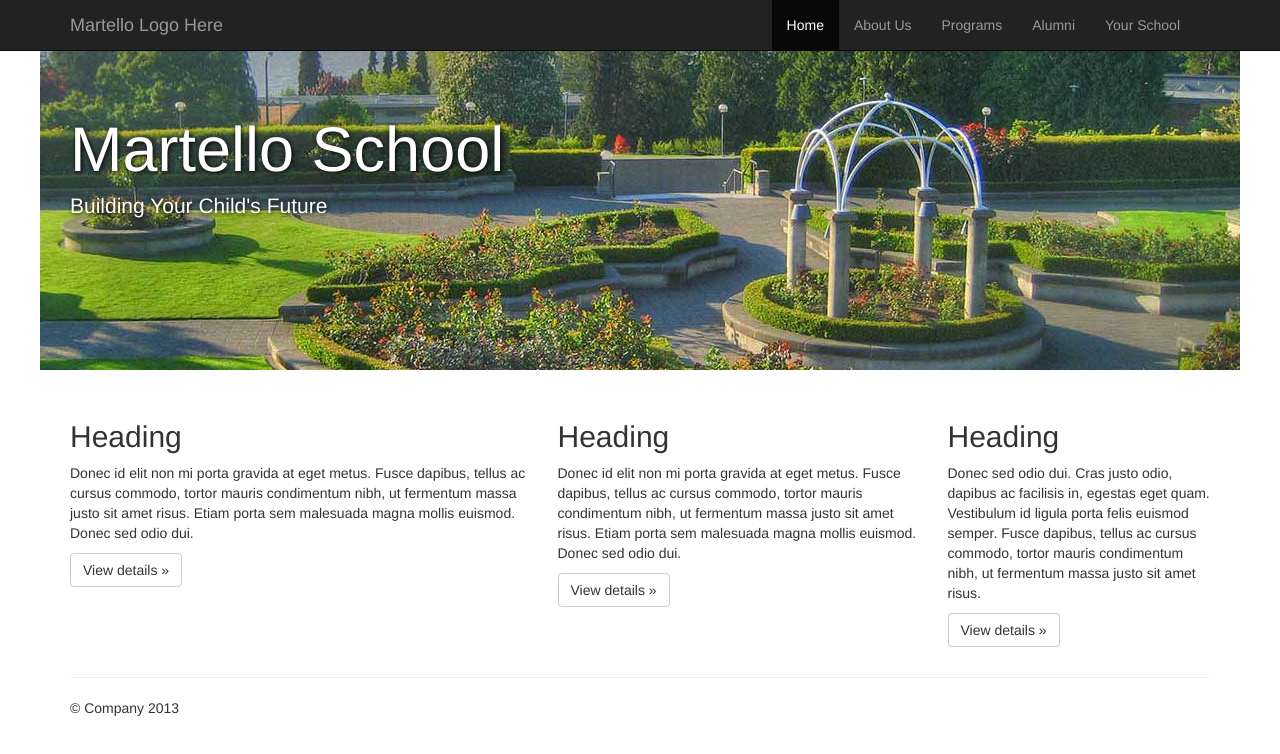
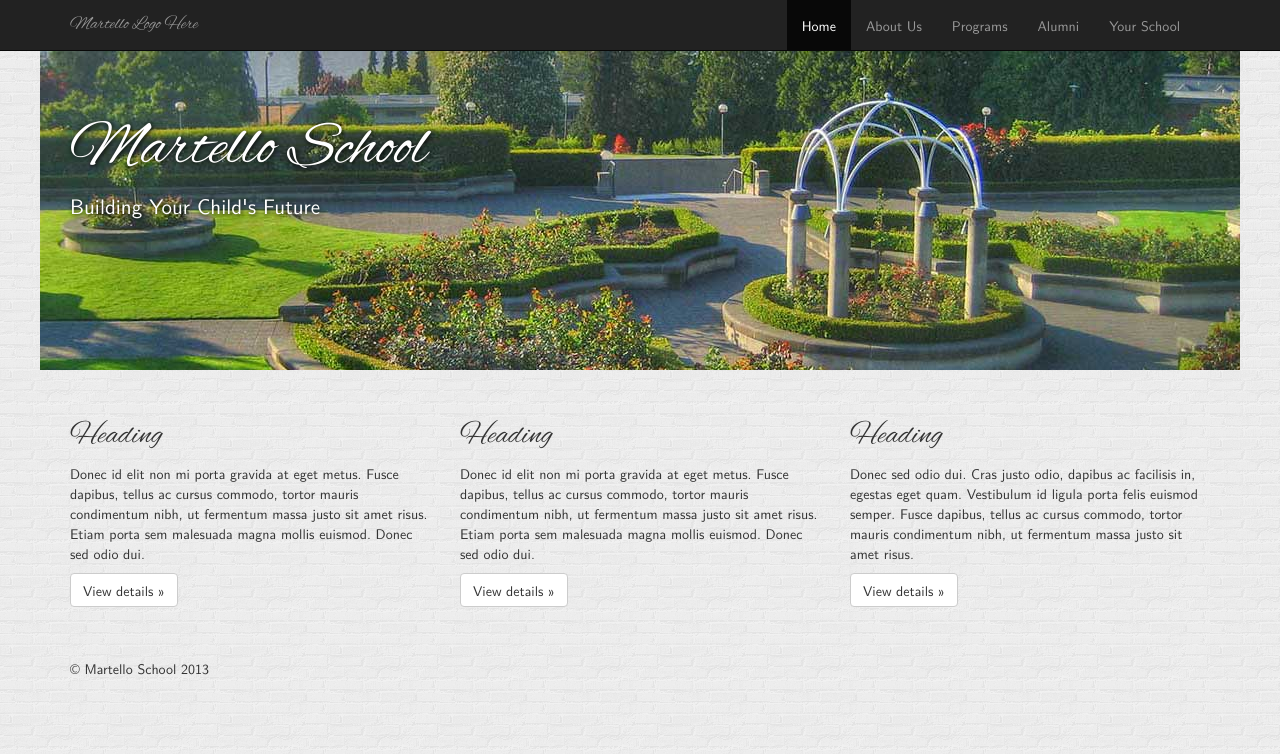
Before and after one commit to yashap/martello, a plain HTML site: page index.html in a window 1280 px wide. Drawn offline with Linux system fonts and the light colour scheme.

Commit message:
Added fonts, body background

```diff
--- a/css/styles.css
+++ b/css/styles.css
@@ -1,7 +1,24 @@
+/* Fonts */
+@font-face {
+  font-family: 'AlexBrush';
+  src: url('../fonts/AlexBrush-Regular.ttf') format('truetype');
+}
+
+@font-face {
+  font-family: 'lmsans10';
+  src: url('../fonts/lmsans10-regular.otf') format('opentype');
+}
+
 /* Move down content because we have a fixed navbar that is 50px tall */
 body {
   padding-top: 50px;
   padding-bottom: 20px;
+  background: url(../images/brickwall.png) repeat;
+  font-family: 'lmsans10', Verdana, Tahoma, "Trebuchet MS", "DejuVu Sans", "Bitstream Vera Sans", sans-serif;
+}
+
+h1, h2, .navbar-brand {
+	font-family: 'AlexBrush', 'Brush Script MT', cursive;;
 }
 
 ul.navbar-nav {
--- a/index.html
+++ b/index.html
@@ -57,7 +57,7 @@
     <div class="container">
       <!-- Example row of columns -->
       <div class="row">
-        <div class="col-lg-5">
+        <div class="col-lg-4">
           <h2>Heading</h2>
           <p>Donec id elit non mi porta gravida at eget metus. Fusce dapibus, tellus ac cursus commodo, tortor mauris condimentum nibh, ut fermentum massa justo sit amet risus. Etiam porta sem malesuada magna mollis euismod. Donec sed odio dui. </p>
           <p><a class="btn btn-default" href="http://getbootstrap.com/examples/jumbotron/#">View details »</a></p>
@@ -67,7 +67,7 @@
           <p>Donec id elit non mi porta gravida at eget metus. Fusce dapibus, tellus ac cursus commodo, tortor mauris condimentum nibh, ut fermentum massa justo sit amet risus. Etiam porta sem malesuada magna mollis euismod. Donec sed odio dui. </p>
           <p><a class="btn btn-default" href="http://getbootstrap.com/examples/jumbotron/#">View details »</a></p>
         </div>
-        <div class="col-lg-3">
+        <div class="col-lg-4">
           <h2>Heading</h2>
           <p>Donec sed odio dui. Cras justo odio, dapibus ac facilisis in, egestas eget quam. Vestibulum id ligula porta felis euismod semper. Fusce dapibus, tellus ac cursus commodo, tortor mauris condimentum nibh, ut fermentum massa justo sit amet risus.</p>
           <p><a class="btn btn-default" href="http://getbootstrap.com/examples/jumbotron/#">View details »</a></p>
@@ -77,7 +77,7 @@
       <hr>
 
       <footer>
-        <p>© Company 2013</p>
+        <p>© Martello School 2013</p>
       </footer>
     </div> <!-- /container -->
 
```
Also changed, not shown: fonts/AlexBrush-Regular.ttf (added), fonts/lmsans10-regular.otf (added), images/brickwall.png (added), images/brickwall_@2X.png (added), 1 other file.
